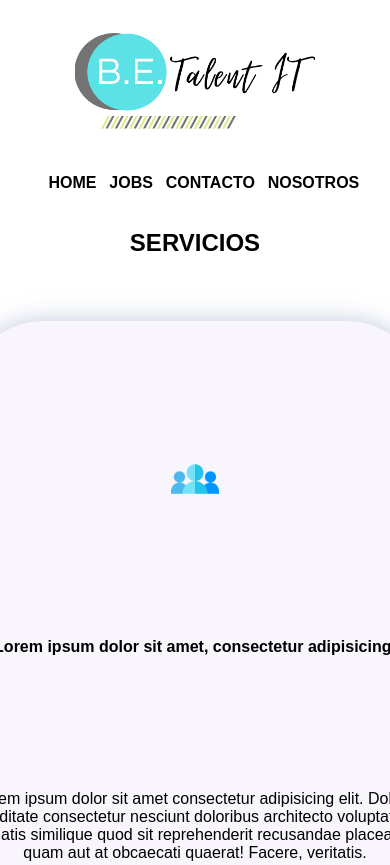
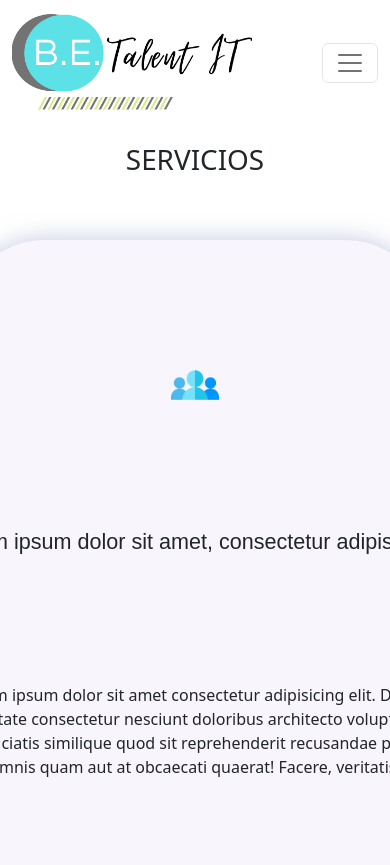
Before and after one commit to QuiqueCherot/coder_comision36430, a plain HTML site: page vistas/servicios.html in a window 390 px wide. Shown: the top 865 px of the page. Drawn offline with nearby package versions, Linux system fonts and the light colour scheme.

Commit message:
Responsividad 425px, Implementamos Navbar Bootstrap en index y Servicios

```diff
--- a/css/style.css
+++ b/css/style.css
@@ -1,68 +1,20 @@
-/*ORGANIZACIÓN EN BEM BLOCK - ELEMENT - MODIFIER
-Para la clase del bloque (Header) podemos llamarla Header
-tenga el nombre del bloque. Si es Main, entonces la
-clase es main.
-Para nombrar las clases de los elementos, por ejemplo
-si un ancor está dentro del header lo llamaríamos
-header__logocontenedor para el anchor y header__logo.
-*/
 
 *{
     margin: 0;
     padding: 0;
     box-sizing: border-box;
-    font-family: sans-serif;
 }
 
-.header{
-    display: flex;
+.navbar__logo{
     justify-content: space-between;
-    align-items: center;
 }
 
+.navbar__img{
+    width: 15rem;
 
-.header__logo{
-    width: 15rem;
-    margin: 2rem;
-}
+ }
 
 
-.header__menucontainer{
-    font-weight: bolder;
-    padding-left: 10px;
-    margin: 30px;
-
-}
-
-.header__menu{
-
-    display: flex;
-
-}
-.header__list   {
-    margin-left: 2rem;
-    list-style: none;
-    transform: scale(1);
-    transition: transform 0.8s;
-}
-
-
-.header__list:hover{
-    transform: scale(1.1);
-}
-
-
-a{
-    text-decoration: none;
-    color: black;
-
-}
-
-
-nav a:hover{
-    color: rgb(140, 162, 236);
-
-}
 
 
 /*ACÁ TERMINA HEADER*/
@@ -462,35 +414,21 @@ textarea {
         flex-direction: column;
     }
 
-    .header{
-        flex-direction: column;
-    }
-
-    .header__menucontainer{
-        padding-left: 5px;
-        margin: 5px;
-    }
-
-    .header__list{
-        margin-left: 0.8rem;
-        margin-bottom: 1rem;
-    }
-
     .hero{
         font-size: medium;
-        background-size: cover;
-        background-position: center;
+        background-image: none;
 
     }
 
     .hero__titulo{
         max-width: 100%;
-        color:rgb(51 77 189);
+        color:rgb(4, 12, 51);
     }
 
     .hero__parrafo{
         max-width: 100%;
         padding-left: 2rem;
+        color: rgb(2, 12, 65) ;
     }
 
     .hero__btncontainer{
@@ -510,15 +448,8 @@ textarea {
 
     }
 
-    .carrousel{
-        display: flex;
-        justify-content: space-evenly;
-        margin: 10px ;
-
-    }
-
-    .carrousel__img{
-        width: 100%;
+    img, svg {
+        width: 70vh;
     }
 
     .empleos__cuadros{
@@ -534,11 +465,11 @@ textarea {
         margin-bottom: 4rem;
     }
 
-    .servicios__box{
+    .servicios__box {
         flex-direction: column;
+        gap: 3rem;
         align-items: center;
-        gap: 2rem;
-        margin-bottom: 2rem;
+        margin-bottom: 4rem;
     }
 
     /*CONTACTANOS*/
--- a/vistas/servicios.html
+++ b/vistas/servicios.html
@@ -4,33 +4,37 @@
     <meta charset="UTF-8">
     <meta http-equiv="X-UA-Compatible" content="IE=edge">
     <meta name="viewport" content="width=device-width, initial-scale=1.0">
+    <script src="https://kit.fontawesome.com/3b44841387.js" crossorigin="anonymous"></script>
+    <link href="https://cdn.jsdelivr.net/npm/bootstrap@5.2.3/dist/css/bootstrap.min.css" rel="stylesheet" integrity="sha384-rbsA2VBKQhggwzxH7pPCaAqO46MgnOM80zW1RWuH61DGLwZJEdK2Kadq2F9CUG65" crossorigin="anonymous">
     <link rel="stylesheet" href="../css/style.css">
-    <script src="https://kit.fontawesome.com/3b44841387.js" crossorigin="anonymous"></script>
 
     <title>Document</title>
 </head>
 <body>
-    <header class="header">
-            <a class= "header__logocontainer" href="../index.html">
-                <img class="header__logo" src="/img/BE Talent IT (2).png">
-            </a>
-            <nav class="header__menucontainer">
-                <ul class="header__menu">
-                    <li class="header__list">
-                        <a href="../index.html">HOME</a>
+    <nav class="navbar navbar-expand-lg bg-white">
+        <div class="container-fluid">
+          <a class="navbar-brand me-5" href="../index.html"><img class = "navbar__img" src="../img/BE Talent IT (2).png"></a>
+          <button class="navbar-toggler" type="button" data-bs-toggle="collapse" data-bs-target="#navbarNav" aria-controls="navbarNav" aria-expanded="false" aria-label="Toggle navigation">
+            <span class="navbar-toggler-icon"></span>
+          </button>
+          <div class="collapse navbar-collapse" id="navbarNav">
+            <ul class="navbar-nav fs-5">
+              <li class="nav-item">
+                <a class="nav-link" aria-current="page" href="./servicios.html">Servicios</a>
               </li>
-                    <li class="header__list">
-                        <a href="./jobs.html">JOBS</a>
+              <li class="nav-item">
+                <a class="nav-link" href="./jobs.html">Jobs</a>
               </li>
-                    <li class="header__list">
-                        <a href="./contacto.html">CONTACTO</a>
+              <li class="nav-item">
+                <a class="nav-link" href="./contacto.html">Contacto</a>
               </li>
-                    <li class="header__list">
-                        <a href="./nosotros.html">NOSOTROS</a>
+              <li class="nav-item">
+                <a class="nav-link" href="./nosotros.html">Nosotros</a>
               </li>
             </ul>
+          </div>
+        </div>
       </nav>
-    </header>
     <main>
         <section class="servicios">
             <h1 class="servicios__titulo">SERVICIOS</h1>
@@ -102,6 +106,6 @@
             </div>
         </div>
     </footer>
-
+    <script src="https://cdn.jsdelivr.net/npm/bootstrap@5.2.3/dist/js/bootstrap.bundle.min.js" integrity="sha384-kenU1KFdBIe4zVF0s0G1M5b4hcpxyD9F7jL+jjXkk+Q2h455rYXK/7HAuoJl+0I4" crossorigin="anonymous"></script>
 </body>
 </html>
```
Also changed, not shown: index.html (+24 -23 lines), vistas/contacto.html (+21 -15 lines), vistas/jobs.html (+25 -22 lines), vistas/nosotros.html (+20 -16 lines), img/fondo_hero.jpg. Lines whose indentation alone changed are shown as unchanged.
